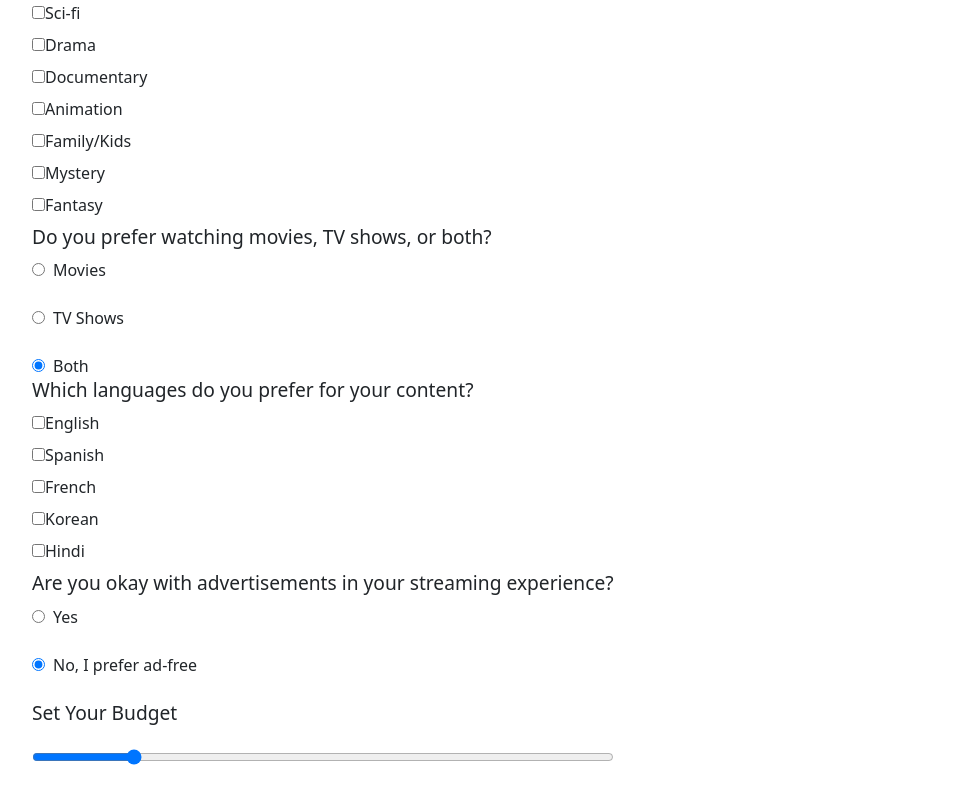
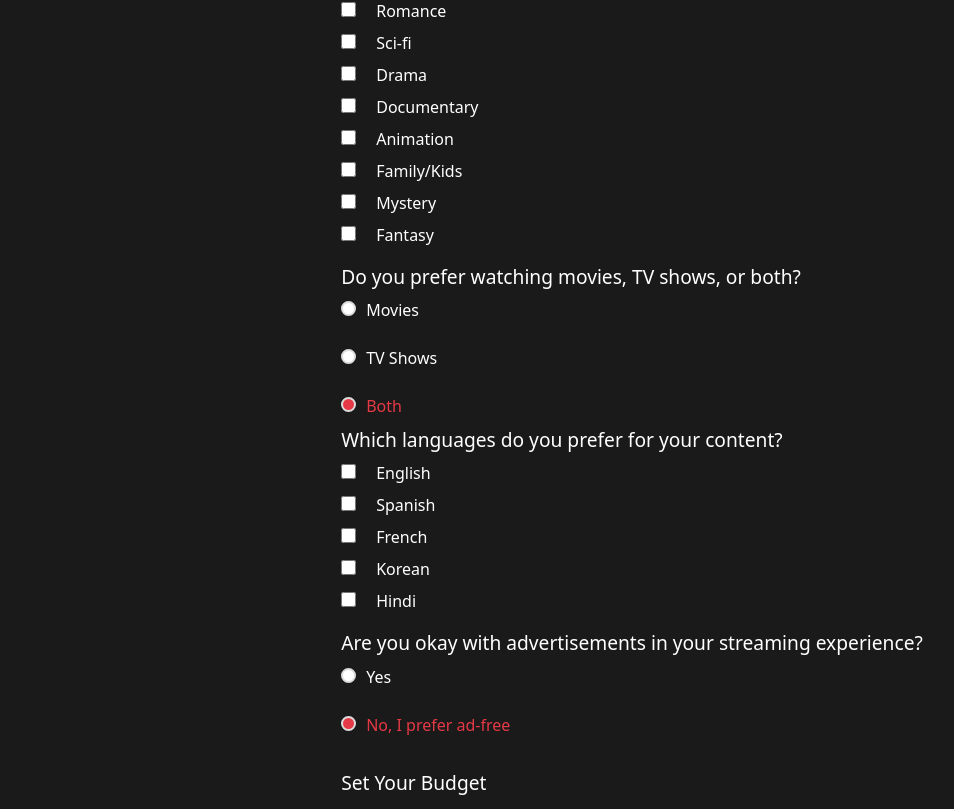
Before and after one commit to Vntage/What-to-Watch, a React (Create React App) app in the folder what-to-watch/: page /Quiz in a window 1280 px wide. Shown: the part 351-1160 px from the top of the page, without its empty margins (8-962 px from the left). Built offline with nearby package versions, Linux system fonts and the light colour scheme.

Commit message:
CSS update

```diff
--- a/what-to-watch/src/components/About.jsx
+++ b/what-to-watch/src/components/About.jsx
@@ -1,7 +1,7 @@
 import React from 'react';
 
 const About = () => {
-  return <div>About us content goes here.</div>;
+  return <div>This website was made by Team 8!</div>;
 };
 
 export default About;
--- a/what-to-watch/src/components/Login.css
+++ b/what-to-watch/src/components/Login.css
@@ -8,6 +8,11 @@
     border: 1px solid var(--border-color);
     border-radius: 10px;
     box-shadow: 0px 4px 10px rgba(0, 0, 0, 0.2);
+
+    position: absolute;
+    top: 35%;
+    left: 50%;
+    transform: translate(-50%, -50%);
   }
 
   .login-form {
@@ -34,14 +39,14 @@
 
   .login-btn {
     padding: 10px;
-    font-size: 16px;
+    font-size: 20px;
     background-color: var(--button-bg);
     color: var(--button-text);
     border: none;
     border-radius: 5px;
     cursor: pointer;
     transition: background-color 0.3s;
-    width: 150px; /* Optional: Ensure consistent button width */
+    width: 100px; /* Optional: Ensure consistent button width */
   }
 
   .login-btn:hover {
@@ -49,6 +54,7 @@
   }
 
   p {
+    margin-top: 10px;
     color: var(--secondary-text);
   }
 
--- a/what-to-watch/src/components/MovieRecommendations.jsx
+++ b/what-to-watch/src/components/MovieRecommendations.jsx
@@ -205,11 +205,11 @@ export default function App() {
       </select>
     </label>
     <p><br></br></p>
-    <Button variant="primary" onClick={() => window.location.reload()}>
+    <Button variant="primary" className="add-filters" onClick={() => window.location.reload()}>
       Add filters
     </Button>
     <p><br></br></p>
-    <Button variant="primary" onClick={() => window.location.reload()}>
+    <Button variant="primary" className="surprise-me" onClick={() => window.location.reload()}>
       Surprise Me!
     </Button>
     </div>
@@ -224,15 +224,15 @@ export default function App() {
                 <div className="recommendation">
                   <h2>Top 3 Picks Below</h2>
                   <p><br></br><br></br></p>
-                  <Button variant="primary" onClick={() => window.location.reload()}>
+                  <Button variant="primary" className="recommendation-button" onClick={() => window.location.reload()}>
                     Refresh Recommendations
                   </Button>
                   <p><br></br><br></br></p>
-                  <Button variant="primary" onClick={() => window.location.reload()}>
+                  <Button variant="primary" className="recommendation-button" onClick={() => window.location.reload()}>
                     Retake The Quiz
                   </Button>
                   {isAdmin && (
-                    <Button variant="danger" onClick={reportWrongInfo}>
+                    <Button variant="danger" className="recommendation-button" onClick={reportWrongInfo}>
                       Report Wrong Information
                     </Button>
                   )}
@@ -261,11 +261,11 @@ export default function App() {
           <h2>Your Recommendations</h2>
             <div className='show1'>
               <h1>Movie 1</h1><br></br>
-              <Button variant="primary" onClick={() => window.location.reload()}>
+              <Button variant="primary" className="threeShows-button" onClick={() => window.location.reload()}>
                   Watch Now
               </Button>
               <p>Recommendation: {getRecommendation()}</p>
-              <Button variant="primary" onClick={() => window.location.reload()}>
+              <Button variant="primary" className="threeShows-button" onClick={() => window.location.reload()}>
                   Save to Watch Later
               </Button>
             </div>
--- a/what-to-watch/src/components/MovieReview.css
+++ b/what-to-watch/src/components/MovieReview.css
@@ -4,6 +4,10 @@
     margin: 0 auto;
     text-align: center;
     font-family: Arial, sans-serif;
+  }
+
+  .movie-review-container h2 {
+    color: var(--primary-text);
   }
 
   .review-form {
@@ -16,7 +20,7 @@
 
   .form-input,
   .form-textarea {
-    width: 100%; /* Ensure both have the same width */
+    width: 100%;
     padding: 10px;
     font-size: 16px;
     border: 1px solid #ddd;
@@ -48,25 +52,28 @@
   }
 
   /* Submit button styling */
-  .submit-btn {
-    background-color: #007bff;
-    color: white;
+  .submit-button {
+    background-color: var(--button-bg);
+    color: var(--button-text);
     padding: 10px;
     border: none;
     border-radius: 5px;
     cursor: pointer;
     font-size: 16px;
-    transition: background-color 0.3s;
   }
 
-  .submit-btn:hover {
-    background-color: #0056b3;
+  .submit-button:hover {
+    background-color: var(--button-hover-bg);
   }
 
   /* Reviews section styling */
   .reviews-section {
     margin-top: 30px;
     text-align: left;
+  }
+
+  .reviews-section h3 {
+    color: var(--secondary-text);
   }
 
   .review-card {
--- a/what-to-watch/src/components/MovieReview.jsx
+++ b/what-to-watch/src/components/MovieReview.jsx
@@ -80,7 +80,7 @@ const MovieReview = () => {
             </span>
           ))}
         </div>
-        <button type="submit" className="submit-btn">
+        <button type="submit" className="submit-button">
           Submit Review
         </button>
       </form>
--- a/what-to-watch/src/components/MyAccount.css
+++ b/what-to-watch/src/components/MyAccount.css
@@ -10,9 +10,15 @@
     justify-content: space-between;
 }
 
+.header-container h1 {
+    color: var(--primary-text);
+}
+
 .edit-button {
     padding: 10px 20px;
     font-size: 16px;
+    border: none;
+    border-radius: 5px;
 }
 
 .my-account-info {
@@ -20,22 +26,22 @@
 }
 
 .label {
-    display: flex; /* Makes label take the full width */
-    font-weight: bold; /* Optional: bold text for emphasis */
+    display: flex;
+    font-weight: bold;
     align-items: center;
-    margin-top: 10px; /* Space between labels */
+    margin-top: 10px;
 }
 
 .input {
-    border: none; /* Remove border for a cleaner look */
-    border-bottom: 1px solid #ccc; /* Add a bottom border */
-    padding: 5px 0; /* Add padding for better spacing */
-    width: 100%; /* Full width for input */
-    font-size: 16px; /* Match the font size */
-    margin-left: 10px; /* Space between inputs */
-    background: transparent; /* Keep background transparent */
-    color: white;
-    outline: none; /* Remove outline on focus */
+    border: none;
+    border-bottom: 1px solid #ccc;
+    padding: 5px 0;
+    width: 100%;
+    font-size: 16px;
+    margin-left: 10px;
+    background: transparent;
+    color: var(--secondary-text);
+    outline: none;
 }
 
 .content {
@@ -81,8 +87,8 @@
 
 .card .picture {
     height: 200px;
-    background-color: #2b2b2b;
-    color: white;
+    background-color: var(--secondary-bg);
+    color: var(--secondary-text);
     display: flex;
     justify-content: center;
     align-items: center;
@@ -104,4 +110,6 @@
 .logout-button {
     padding: 10px 20px;
     font-size: 16px;
+    border: none;
+    border-radius: 5px;
 }
--- a/what-to-watch/src/components/SignUp.css
+++ b/what-to-watch/src/components/SignUp.css
@@ -39,13 +39,14 @@
 
   .signup-btn {
     padding: 10px;
-    font-size: 16px;
+    font-size: 20px;
     background-color: var(--button-bg);
     color: var(--button-text);
     border: none;
     border-radius: 5px;
     cursor: pointer;
     transition: background-color 0.3s;
+    width: 100px;
   }
 
   .signup-btn:hover {
@@ -53,6 +54,7 @@
   }
 
   p {
+    margin-top: 10px;
     color: var(--secondary-text);
   }
 
--- a/what-to-watch/src/components/StreamingQuiz.css
+++ b/what-to-watch/src/components/StreamingQuiz.css
@@ -1,29 +1,60 @@
 body {
     font-family: 'Arial', sans-serif;
-    background-color: #ffffff;
     margin: 0;
     padding: 20px;
 }
 
 .quiz-content {
-    text-align: left;
-    margin: 0;
-    padding: 0;
-    max-width: 600px;
+    display: flex;
+    flex-direction: column;
+    align-items: left;
+    margin: 0 auto;
+    padding: 20px;
+    max-width: 1200px;
 }
 
 .quiz-content h1 {
+    text-align: center;
+    color: var(--primary-text);
     font-size: 2em;
-    margin-bottom: 15px;
+    margin-bottom: 15px
 }
 
 .quiz-content h3 {
     font-size: 1.2em;
     margin-bottom: 10px;
+    margin-top: 10px;
 }
 
 .quiz-content input[type='radio'] {
-    margin-right: 8px;
+    appearance: none;
+    width: 15px;
+    height: 15px;
+    margin: 0 10px 0 0;
+    border: 2px solid #ddd;
+    border-radius: 50%;
+    background: #fff;
+    outline: none;
+ }
+
+.quiz-content input[type='checkbox'] {
+    width: 15px;
+    height: 15px;
+    margin: 0 10px 0 0;
+    accent-color: #ddd;
+}
+
+.quiz-content input[type='radio']:checked {
+    background-color: var(--button-bg);
+}
+
+.quiz-content input[type='checkbox']:checked {
+    accent-color: var(--button-bg);
+}
+
+.quiz-content input[type='radio']:checked + label,
+.quiz-content input[type='checkbox']:checked + label {
+    color: var(--button-bg);
 }
 
 .quiz-content label {
@@ -75,12 +106,29 @@ body {
     margin-top: 20px;
 }
 
-.quiz-content .slider {
+.slider {
     width: 100%;
-    height: 10px;
-    background: #ddd;
-    border-radius: 5px;
-    cursor: pointer;
+    height: max-content;
+    appearance: none;
+    border: none;
+    -webkit-appearance: none;
+}
+
+.slider::-webkit-slider-runnable-track {
+    background-color: #ddd;
+    height: 5px;
+}
+
+.slider::-webkit-slider-thumb {
+    appearance: none;
+    -webkit-appearance: none;
+    height: 20px;
+    width: 20px;
+    background-color: var(--button-bg);
+
+    margin-top: -7px;
+    border-radius: 50%;
+    border: 1px solid vr(--button-hover-bg);
 }
 
 .quiz-content .button-container {
@@ -89,18 +137,22 @@ body {
 }
 
 .quiz-content button {
-    background-color: #f0f0f0;
+    background-color: var(--button-bg);
     border: none;
     padding: 10px 20px;
     font-size: 1em;
     cursor: pointer;
-    border-radius: 25px;
+    border-radius: 5px;
 }
 
 .quiz-content button:hover {
-    background-color: #b3b3b3;
+    background-color: var(--button-hover-bg);
 }
 
 .checkbox-container div {
-    margin-bottom: 8px; /* Add space between checkboxes */
+    margin-bottom: 8px;
 }
+
+.checkbox-container label {
+    margin-left: 10px
+}
--- a/what-to-watch/src/components/SubscriptionManager.css
+++ b/what-to-watch/src/components/SubscriptionManager.css
@@ -1,6 +1,29 @@
 .subscription-manager-container {
     font-family: Arial, sans-serif;
-    margin: 20px;
+    display: flex;
+    align-items: center;
+    flex-direction: column;
+    margin: 0 auto;
+    padding: 20px;
+    max-width: 600px;
+  }
+
+  .subscription-manager-container h2 {
+    color: var(--primary-text);
+  }
+
+  .services-table {
+    width: 100%;
+    border-collapse: separate;
+    border-spacing: 10px;
+  }
+
+  .add-button,
+  .cancel-button {
+    padding: 8px;
+    border: none;
+    border-radius: 5px;
+    cursor: pointer;
   }
 
   .subscription-form {
--- a/what-to-watch/src/components/SubscriptionManager.jsx
+++ b/what-to-watch/src/components/SubscriptionManager.jsx
@@ -80,7 +80,7 @@ const SubscriptionManager = () => {
               <td>{plan.renewal}</td>
               <td>
                 <button
-                  className="add-btn"
+                  className="add-button"
                   onClick={() => handleAddSubscription(plan)}
                 >
                   Add
@@ -112,7 +112,7 @@ const SubscriptionManager = () => {
                   <td>{sub.renewal}</td>
                   <td>
                     <button
-                      className="cancel-btn"
+                      className="cancel-button"
                       onClick={() => handleCancelSubscription(sub._id)}
                     >
                       Cancel Subscription
--- a/what-to-watch/src/components/movie.css
+++ b/what-to-watch/src/components/movie.css
@@ -1,37 +1,87 @@
+body {
+  background-color: var(--primary-bg);
+  color: var(--secondary-text);
+}
+
 .fullScreen{
-  height: auto;
-  margin:auto;
+  height: 600px;
+  margin: 0 auto;
   text-align: center;
+  width: 1200px;
 }
 
 .filters {
   width: 20%;
-  height: 4000px;
-  background-color: #f8f5dd;
+  height: 600px;
+  background-color: #818181;
   float: left;
 }
 
+.add-filters,
+.surprise-me {
+  background-color: var(--button-bg);
+  color: var(--button-text);
+  border: none;
+  border-radius: 5px;
+}
+
+.add-filters:hover,
+.surprise-me:hover {
+  background-color: var(--button-hover-bg);
+  border: none;
+}
+
 .rightChunk{
-  height: 4000px;
+  height: 3000px;
   float: right;
   width: 80%;
 }
 
-
 .quiz{
   text-align: center;
-  height:15%;
+  height: 300px;
   padding-top: 2%;
+  margin-left: 60px;
+  max-width: 800px;
+}
+
+.recommendation {
+  color: var(--secondary-text);
+}
+
+.recommendation-button {
+  background-color: var(--button-bg);
+  color: var(--button-text);
+  border: none;
+  border-radius: 5px;
+}
+
+.recommendation-button:hover {
+  background-color: var(--button-hover-bg);
+  border: none;
+}
+
+.m-2 {
+  color: var(--button-text);
+  border: 1px solid var(--border-color);
+  border-radius: 5px;
+}
+
+.m-2:hover {
+  background-color: var(--button-bg);
+  border: 1px solid var(--border-color);
 }
 
 .threeShows {
+  width: 75%;
   height: 85%;
-  color: #f8f5dd;
+  color: var(--secondary-text);
   padding-top: 5%;
 }
 
 .threeShows h2{
   text-align: center;
+  color: var(--primary-text);
 }
 
 .threeShows h1{
@@ -43,11 +93,23 @@
   padding: 30%;
 }
 
+.threeShows-button {
+  background-color: var(--button-bg);
+  color: var(--button-text);
+  border: none;
+  border-radius: 5px;
+}
+
+.threeShows-button:hover {
+  background-color: var(--button-hover-bg);
+  border: none;
+}
+
 .show1{
   text-align: center;
   width: 85%;
   height: 27%;
-  background-color: #141410;
+  background-color: var(--secondary-bg);
   float: center;
   margin-left: 5%;
   margin-top: 10%;
@@ -56,7 +118,7 @@
   text-align: center;
   width: 85%;
   height: 27%;
-  background-color: #141410;
+  background-color: var(--secondary-bg);
   float: center;
   margin-left: 5%;
   margin-top: 10%;
@@ -65,7 +127,7 @@
   text-align: center;
   width: 85%;
   height: 27%;
-  background-color: #141410;
+  background-color: var(--secondary-bg);
   float: center;
   margin-left: 5%;
   margin-top: 10%;
```
